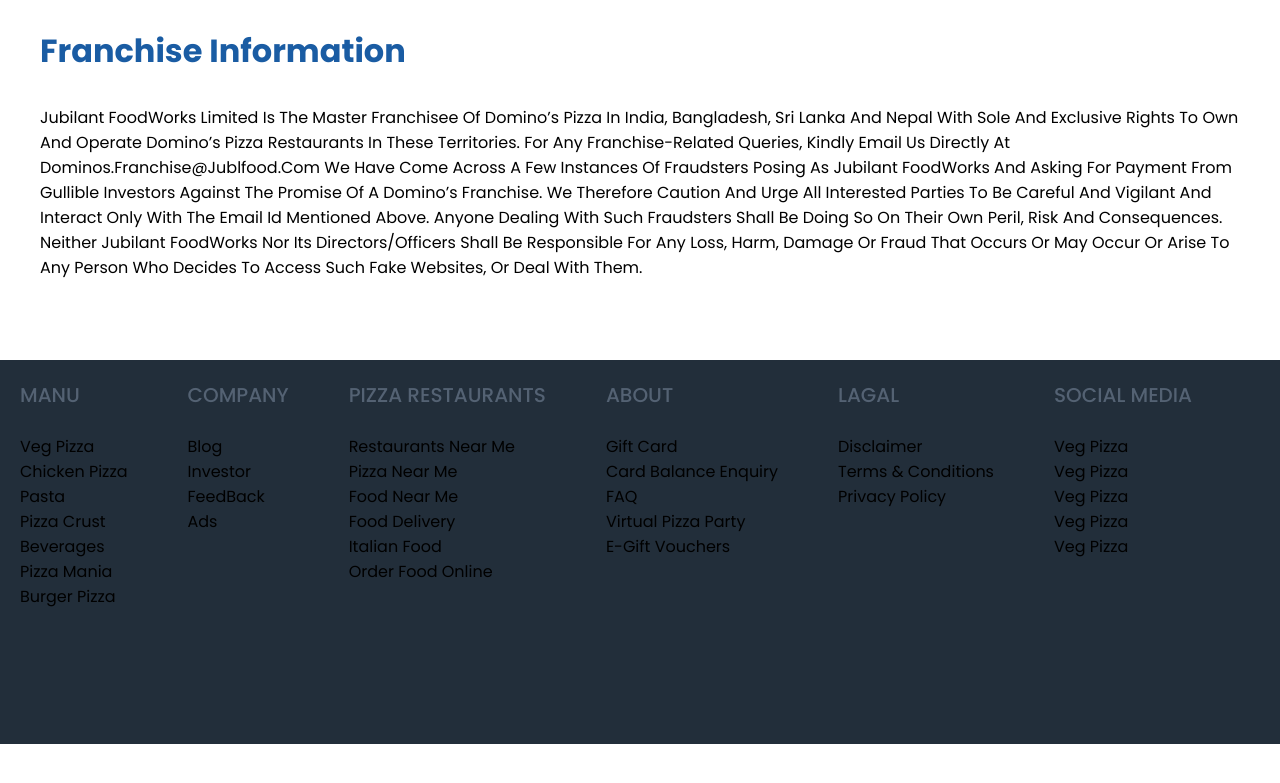
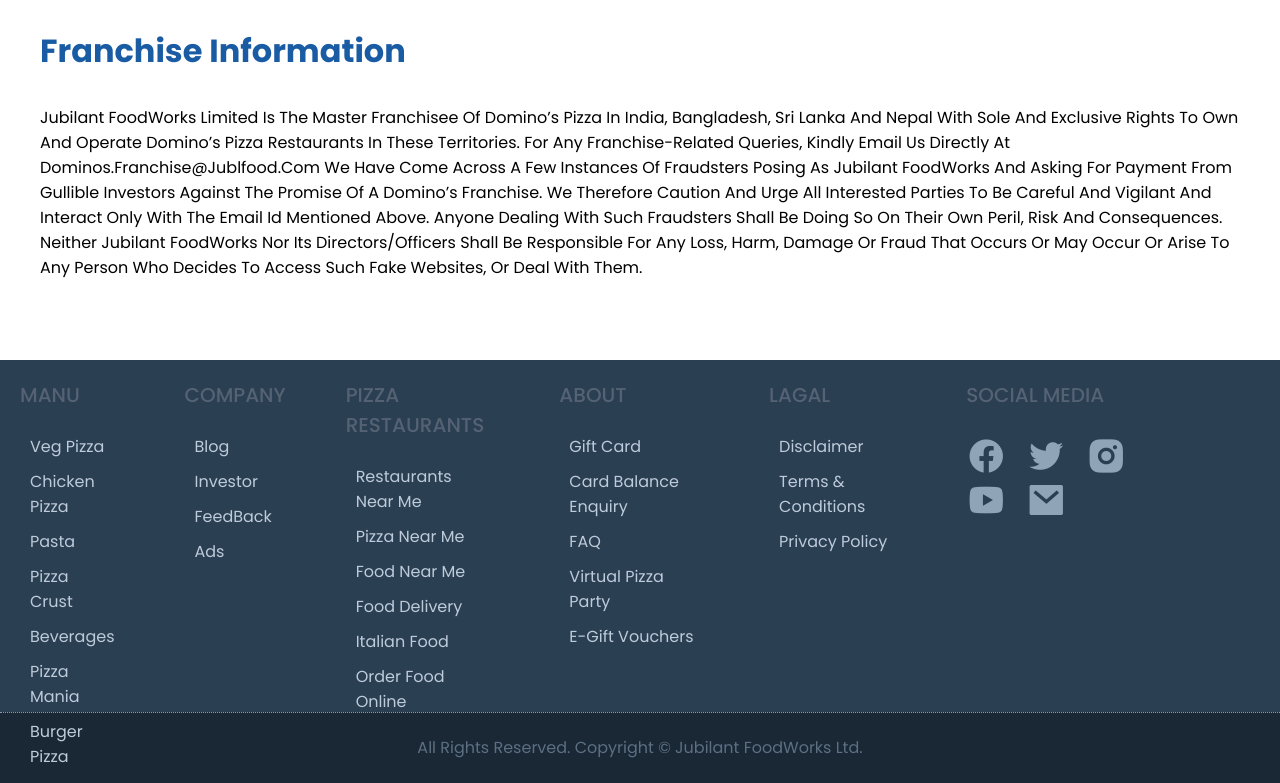
Before and after one commit to BizDevCoder/Domino-s-Clone---F, a plain HTML site: page index.html in a window 1280 px wide. Shown: the part 3034-3817 px from the top of the page. Before the commit the page ends 3778 px from the top, so only its background shows below. Drawn offline with nearby package versions, Linux system fonts and the light colour scheme.

Commit message:
updated footer

```diff
--- a/index.html
+++ b/index.html
@@ -17,6 +17,7 @@
 </head>
 
 <body>
+    <main>
     <!-- navigation bar Option -->
     <header class="header">
         <div class="logo">
@@ -123,34 +124,63 @@
             <img src="/Image/app_store.png" alt="">
         </div>
     </div>
+    <!-- application promo end -->
 
+    <!-- Seo section  -->
     <div class="seo-content">
         <h1 class="seo-head">Domino's Pizza: Delivering Happiness</h1>
         <p class="seo-text">What’s better than having a crispy melty pizza, you ask?
             Having that crispy and melty pizza in the comfort of your own home with the ones you love, we say.<br><br>
-        With Domino's it is always “Rishton ka time”. Whether it's a treat for your promotion, a kid topping his class or winning the heart of your wife who is too tired to cook after a long day at work! A cheesy slice of the best pizza is all one needs to put things into perspective and start any celebration. Plus, you do not even need to rush to the restaurant to have one now. A call, a few clicks on our website or a few touches on the mobile screen is all you have to do to have that tempting, light-on-the-pocket pizza at your doorstep.
-        There is something for everyone here. The vegetarians, non-vegetarians, the sides’ lovers and also the ones who love to have something sweet by the time they reach the last bite of the last slice of pizza slice.</p>
+            With Domino's it is always “Rishton ka time”. Whether it's a treat for your promotion, a kid topping his
+            class or winning the heart of your wife who is too tired to cook after a long day at work! A cheesy slice of
+            the best pizza is all one needs to put things into perspective and start any celebration. Plus, you do not
+            even need to rush to the restaurant to have one now. A call, a few clicks on our website or a few touches on
+            the mobile screen is all you have to do to have that tempting, light-on-the-pocket pizza at your doorstep.
+            There is something for everyone here. The vegetarians, non-vegetarians, the sides’ lovers and also the ones
+            who love to have something sweet by the time they reach the last bite of the last slice of pizza slice.</p>
 
         <h1 class="seo-head">What We Need - More Choice. More Fun.</h1>
         <p class="seo-text">What’s better than having a crispy melty pizza, you ask?
             <br>
             <br>
             Having that crispy and melty pizza in the comfort of your own home with the ones you love, we say.
-        With Domino's it is always “Rishton ka time”. Whether it's a treat for your promotion, a kid topping his class or winning the heart of your wife who is too tired to cook after a long day at work! A cheesy slice of the best pizza is all one needs to put things into perspective and start any celebration. <br><br>
-        Plus, you do not even need to rush to the restaurant to have one now. A call, a few clicks on our website or a few touches on the mobile screen is all you have to do to have that tempting, light-on-the-pocket pizza at your doorstep.
-        There is something for everyone here. The vegetarians, non-vegetarians, the sides’ lovers and also the ones who love to have something sweet by the time they reach the last bite of the last slice of pizza slice.</p>
+            With Domino's it is always “Rishton ka time”. Whether it's a treat for your promotion, a kid topping his
+            class or winning the heart of your wife who is too tired to cook after a long day at work! A cheesy slice of
+            the best pizza is all one needs to put things into perspective and start any celebration. <br><br>
+            Plus, you do not even need to rush to the restaurant to have one now. A call, a few clicks on our website or
+            a few touches on the mobile screen is all you have to do to have that tempting, light-on-the-pocket pizza at
+            your doorstep.
+            There is something for everyone here. The vegetarians, non-vegetarians, the sides’ lovers and also the ones
+            who love to have something sweet by the time they reach the last bite of the last slice of pizza slice.
+        </p>
 
         <h1 class="seo-head">The promise of 30-minute Delivery</h1>
         <p class="seo-text">What’s better than having a crispy melty pizza, you ask?
             Having that crispy and melty pizza in the comfort of your own home with the ones you love, we say.
-        With Domino's it is always “Rishton ka time”. Whether it's a treat for your promotion, a kid topping his class or winning the heart of your wife who is too tired to cook after a long day at work! A cheesy slice of the best pizza is all one needs to put things into perspective and start any celebration.<br><br> Plus, you do not even need to rush to the restaurant to have one now. A call, a few clicks on our website or a few touches on the mobile screen is all you have to do to have that tempting, light-on-the-pocket pizza at your doorstep.
-        There is something for everyone here. The vegetarians, non-vegetarians, the sides’ lovers and also the ones who love to have something sweet by the time they reach the last bite of the last slice of pizza slice.</p>
+            With Domino's it is always “Rishton ka time”. Whether it's a treat for your promotion, a kid topping his
+            class or winning the heart of your wife who is too tired to cook after a long day at work! A cheesy slice of
+            the best pizza is all one needs to put things into perspective and start any celebration.<br><br> Plus, you
+            do not even need to rush to the restaurant to have one now. A call, a few clicks on our website or a few
+            touches on the mobile screen is all you have to do to have that tempting, light-on-the-pocket pizza at your
+            doorstep.
+            There is something for everyone here. The vegetarians, non-vegetarians, the sides’ lovers and also the ones
+            who love to have something sweet by the time they reach the last bite of the last slice of pizza slice.</p>
 
         <h1 class="seo-head">Franchise Information</h1>
-    <p class="seo-text">Jubilant FoodWorks Limited is the Master Franchisee of Domino’s Pizza in India, Bangladesh, Sri Lanka and Nepal with sole and exclusive rights to own and operate Domino’s Pizza restaurants in these territories. For any franchise-related queries, kindly email us directly at dominos.franchise@jublfood.com
-We have come across a few instances of fraudsters posing as Jubilant FoodWorks and asking for payment from gullible investors against the promise of a Domino’s franchise. We therefore caution and urge all interested parties to be careful and vigilant and interact only with the email id mentioned above. Anyone dealing with such fraudsters shall be doing so on their own peril, risk and consequences.
-Neither Jubilant FoodWorks nor its Directors/Officers shall be responsible for any loss, harm, damage or fraud that occurs or may occur or arise to any person who decides to access such fake websites, or deal with them.</p>
+        <p class="seo-text">Jubilant FoodWorks Limited is the Master Franchisee of Domino’s Pizza in India, Bangladesh,
+            Sri Lanka and Nepal with sole and exclusive rights to own and operate Domino’s Pizza restaurants in these
+            territories. For any franchise-related queries, kindly email us directly at dominos.franchise@jublfood.com
+            We have come across a few instances of fraudsters posing as Jubilant FoodWorks and asking for payment from
+            gullible investors against the promise of a Domino’s franchise. We therefore caution and urge all interested
+            parties to be careful and vigilant and interact only with the email id mentioned above. Anyone dealing with
+            such fraudsters shall be doing so on their own peril, risk and consequences.
+            Neither Jubilant FoodWorks nor its Directors/Officers shall be responsible for any loss, harm, damage or
+            fraud that occurs or may occur or arise to any person who decides to access such fake websites, or deal with
+            them.</p>
     </div>
+    <!-- Seo Section End -->
+
+<!-- footer -->
     <div class="footer">
             <div class="first">
                 <h1>MANU</h1>
@@ -194,17 +224,28 @@ Neither Jubilant FoodWorks nor its Directors/Officers shall be responsible for a
             </div>
             <div class="first">
                 <h1>SOCIAL MEDIA</h1>
-                    <Ul>veg pizza</Ul>
-                    <Ul>veg pizza</Ul>
-                    <Ul>veg pizza</Ul>
-                    <Ul>veg pizza</Ul>
-                    <Ul>veg pizza</Ul>
+                <i class="ri-facebook-circle-fill"></i>
+                <i class="ri-twitter-fill"></i>
+                <i class="ri-instagram-fill"></i>
+                <i class="ri-youtube-fill"></i>
+                <i class="ri-mail-fill"></i>
             </div>
     </div>
+    <!-- Footer End -->
+
+
+    <!-- copyright section -->
+    <div class="copyright">
+        All Rights Reserved. Copyright © Jubilant FoodWorks Ltd.
+    </div>
+
+
+
 
     <script src="https://cdnjs.cloudflare.com/ajax/libs/jquery/3.7.1/jquery.min.js"></script>
     <script src="https://cdnjs.cloudflare.com/ajax/libs/OwlCarousel2/2.3.4/owl.carousel.min.js"></script>
     <script src="/main.js"></script>
+</main>
 
 </body>
 
--- a/style.css
+++ b/style.css
@@ -238,16 +238,18 @@ row-gap: 30px;
 }
 
 .footer{
-    background-color: #222e3a;
+    background-color: #2b3f52;
     padding: 20px;
     float: left;
     display: flex;
     width: 100%;
-    height: 48vh;
+    height: 44vh;
+
 }
 
 .first{
     margin-right: 60px;
+
 
 }
 
@@ -258,6 +260,26 @@ row-gap: 30px;
     color: #546273;
 }
 
-.first p{
-    color: #ebf3fb;
+.first ul{
+    color: #bdcbda;
+    margin: 10px;
+    cursor: pointer;
 }
+
+.first i{
+    color: #90a4b7;
+    display: flex;
+    float: left;
+    margin-right: 20px;
+    font-size: 40px;
+    cursor: pointer;
+}
+
+.copyright{
+    display: flex;
+    color: #5c6f83;
+    border-top: 1px dotted #8899c0;
+    justify-content: center;
+    padding: 1.4em;
+    background: #1a2735;
+}
```
Also changed, not shown: main.js (line endings or trailing spaces). Lines whose indentation alone changed are shown as unchanged.
